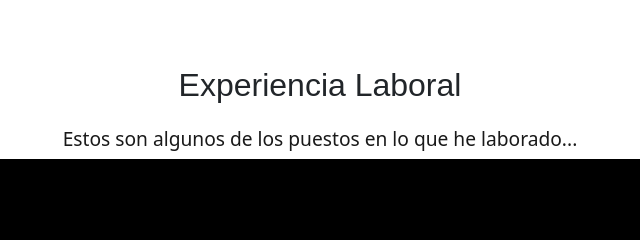
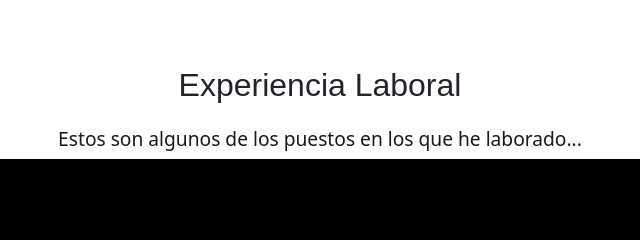
Before and after one commit to aradmifi/aradmifi.github.io, a plain HTML site: page index.html in a window 1280 px wide. Shown: the part 3160-3400 px from the top of the page, 320-960 px from the left. Drawn offline with nearby package versions, Linux system fonts and the light colour scheme; a web font is replaced by a local one.

Commit message:
Update index.html

```diff
--- a/index.html
+++ b/index.html
@@ -195,7 +195,7 @@
     <!-- Testimonios -->
     <section id="testimonios" class="testimonios seccion-clara">
       <h2 class="seccion-titulo">Experiencia Laboral</h2>
-      <h3 class="seccion-descripcion">Estos son algunos de los puestos en lo que he laborado...</h3>
+      <h3 class="seccion-descripcion">Estos son algunos de los puestos en los que he laborado...</h3>
 
 
       <div id="carouselExampleCaptions" class="carousel slide" data-bs-ride="false">
```
